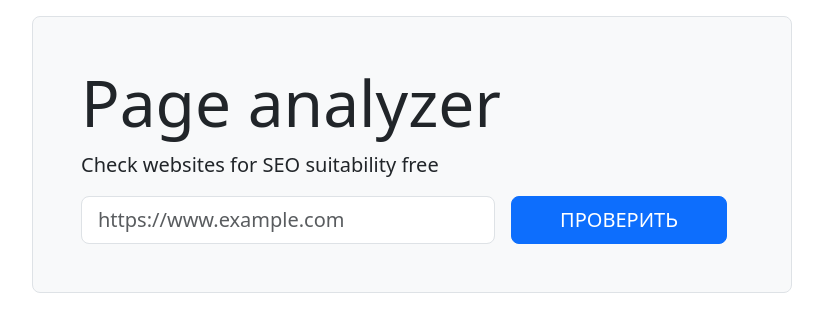
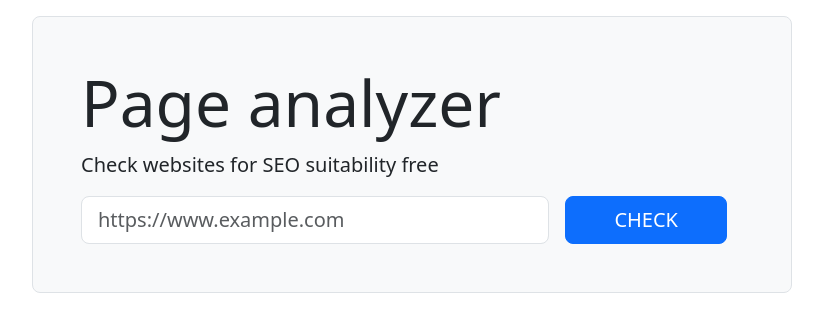
Before and after one commit to Un1que11/python-project-83, a Flask app: page / in a window 1280 px wide. Shown: the part 56-388 px from the top of the page, without its empty margins (228-1051 px from the left). Run offline with Flask 2, Linux system fonts and the light colour scheme.

Commit message:
fixed name

```diff
--- a/page_analyzer/templates/index.html
+++ b/page_analyzer/templates/index.html
@@ -25,7 +25,7 @@
             <p class="lead">Check websites for SEO suitability free</p>
             <form action="/urls " method="post" class="d-flex justify-content-center" required="">
               <input type="text" name="url" placeholder="https://www.example.com" value="" class="form-control form-control-lg">
-              <input type="submit" class="btn btn-primary  btn-lg ms-3 px-5 text-uppercase mx-3" value="Проверить">
+              <input type="submit" class="btn btn-primary  btn-lg ms-3 px-5 text-uppercase mx-3" value="Check">
             </form>
           </div>
         </div>
```
